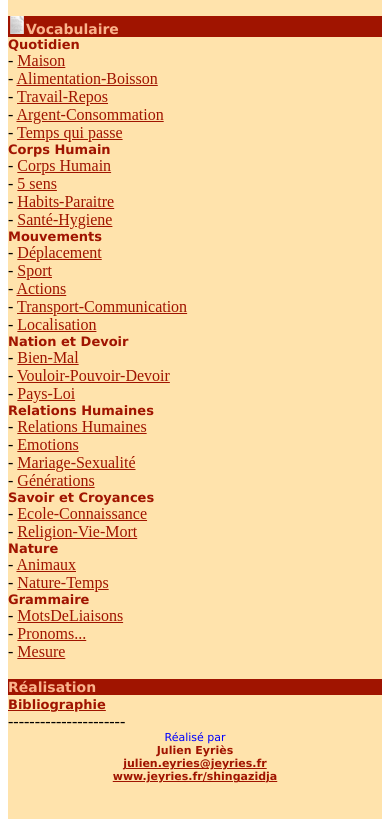
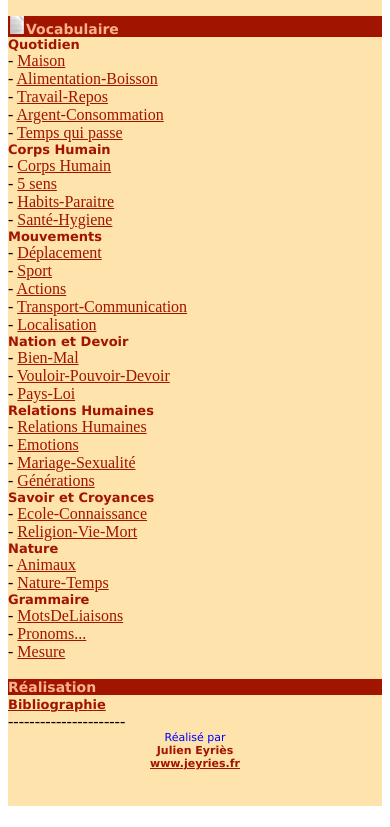
Before and after one commit to jeyries/shingazidja, a plain HTML site: page webapp/index.html in a window 390 px wide. Shown: the part 666-1493 px from the top of the page. Drawn offline with Linux system fonts and the light colour scheme; some packages are replaced by stand-ins of ours.

Commit message:
update footer

```diff
--- a/webapp/index.html
+++ b/webapp/index.html
@@ -147,10 +147,8 @@ Bienvenue sur le site d'apprentissage du Shingazidja!</h3>
 
         <div id="menuLegende">Réalisé par</div>
         <div id="menuAdresseMail">Julien Eyriès</div>
-        <a id="menuAdresseMail" href="mailto:julien.eyries@jeyries.fr?subject=shingazidja" style="display:block;">
-            julien.eyries@jeyries.fr</a>
-        <a id="menuAdresseMail" href="http://www.jeyries.fr/shingazidja" target="blank" style="display:block;">
-            www.jeyries.fr/shingazidja</a>
+        <a id="menuAdresseMail" href="http://www.jeyries.fr/" target="blank" style="display:block;">
+            www.jeyries.fr</a>
 
 
 
```
Also changed, not shown: 3 other files.
